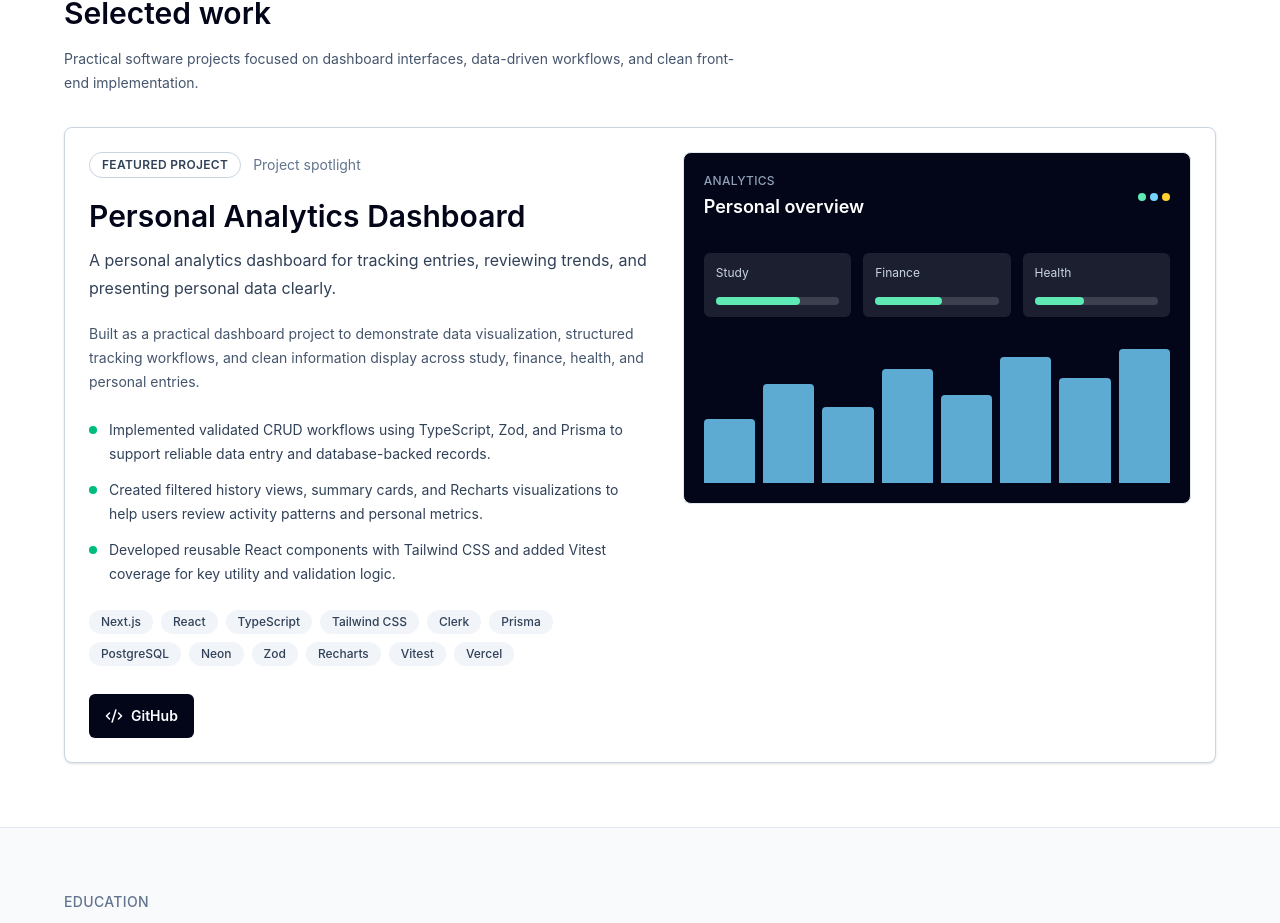
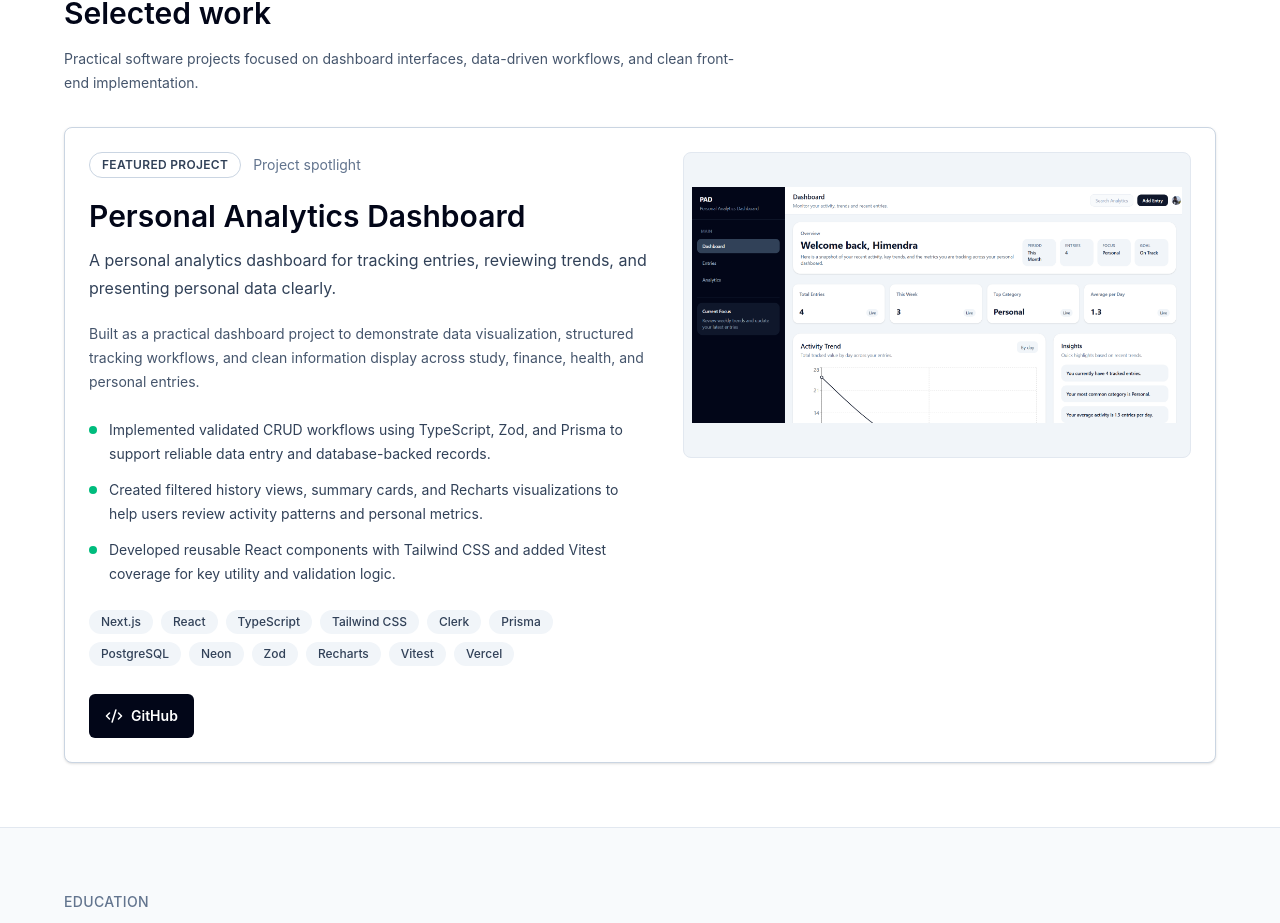
Before and after one commit to HimendraFdo/himendrafernando, a React (Vite) app: page / in a window 1280 px wide. Shown: the part 1827-2750 px from the top of the page. Built offline with nearby package versions, Linux system fonts and the light colour scheme.

Commit message:
feat: add featured project screenshot

```diff
--- a/src/components/FeaturedProject.tsx
+++ b/src/components/FeaturedProject.tsx
@@ -140,11 +140,13 @@ function FeaturedProject({ project }: FeaturedProjectProps) {
 
       <div className="mt-8 lg:mt-0">
         {project.image ? (
-          <img
-            alt={`${project.title} screenshot`}
-            className="h-full min-h-[18rem] w-full rounded-lg border border-slate-200 object-cover"
-            src={project.image}
-          />
+          <div className="rounded-lg border border-slate-200 bg-slate-100 p-2">
+            <img
+              alt={`${project.title} dashboard screenshot`}
+              className="h-full min-h-[18rem] w-full rounded-md object-contain"
+              src={project.image}
+            />
+          </div>
         ) : (
           <DashboardPlaceholder />
         )}
--- a/src/data/portfolio.ts
+++ b/src/data/portfolio.ts
@@ -1,3 +1,5 @@
+import personalAnalyticsDashboardImage from "../assets/personal-analytics-dashboard.png";
+
 export type Profile = {
   name: string;
   role: string;
@@ -127,6 +129,7 @@ export const projects: Project[] = [
     ],
     githubUrl: "https://github.com/HimendraFdo/personal-analytics-dashboard",
     liveUrl: undefined,
+    image: personalAnalyticsDashboardImage,
     highlights: [
       "Implemented validated CRUD workflows using TypeScript, Zod, and Prisma to support reliable data entry and database-backed records.",
       "Created filtered history views, summary cards, and Recharts visualizations to help users review activity patterns and personal metrics.",
```
Also changed, not shown: src/assets/personal-analytics-dashboard.png (added).
